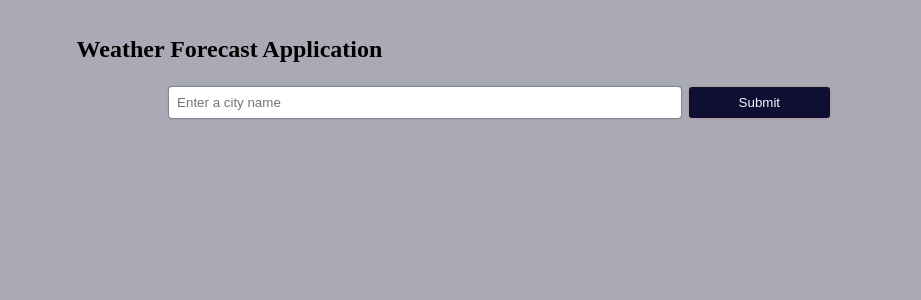
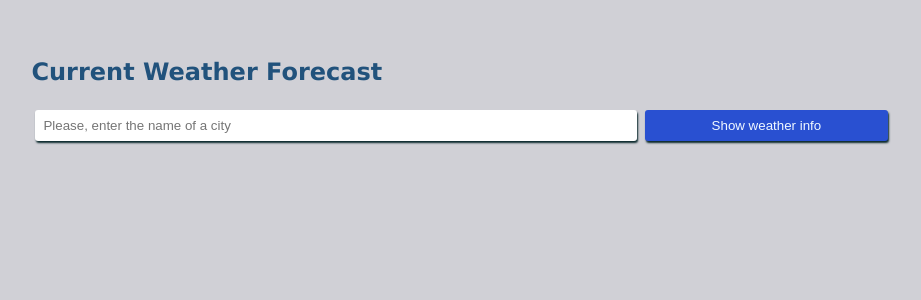
Before and after one commit to Imsabinst/weather, a React (Create React App) app: page / in a window 1280 px wide. Shown: the top 300 px of the page, without its empty margins (121-1042 px from the left). Built offline with nearby package versions, Linux system fonts and the light colour scheme.

Commit message:
design changed and code optimized

```diff
--- a/src/App.css
+++ /dev/null
@@ -1,6 +0,0 @@
-.App {
-  height: 55vh;
-  margin: auto;
-  width: 70%;
-  padding: 8px;
-}
--- a/src/App.js
+++ b/src/App.js
@@ -1,12 +1,76 @@
-import "./App.css";
+import { useEffect, useState } from "react";
+import axios from "axios";
+import { apikey, baseURL } from "./data/constants";
+
+import WeatherDetailsCard from "./components/WeatherDetailsCard";
 import Homepage from "./components/Homepage";
 
 function App() {
+  const [currentWeather, setCurrentWeather] = useState("");
+  const [singleLocation, setSingleLocation] = useState("");
+  const [isLoading, setIsLoading] = useState(true);
+  const [error, setError] = useState(false);
+
+  const getData = async (e) => {
+    const city = e.target.elements.city.value;
+    e.preventDefault();
+
+    if (city === "") {
+      setError(true);
+      setSingleLocation("");
+    } else {
+      try {
+        const loc_url = `${baseURL}/locations/v1/search?apikey=${apikey}&q=${city}`;
+        const res = await axios.get(loc_url);
+        const cities = await res.data;
+        if (!cities.length) {
+          setError(true);
+          setSingleLocation("");
+        } else {
+          setIsLoading(true);
+          getMoreInfo(cities[0]);
+        }
+      } catch (err) {
+        alert(err);
+      }
+    }
+    e.target.elements.city.value = "";
+  };
+
+  const getMoreInfo = async (location) => {
+    if (location) {
+      try {
+        const url = `${baseURL}/currentconditions/v1/${location.Key}?apikey=${apikey}`;
+        const res = await axios.get(url);
+        const locations = await res.data;
+        setCurrentWeather(locations);
+        setSingleLocation(location);
+      } catch (err) {
+        alert(err);
+      }
+    }
+  };
+  useEffect(() => {
+    setIsLoading("");
+    setError("");
+  }, [singleLocation]);
+
   return (
-    <div className="App">
-      <h2>Weather Forecast Application</h2>
-      <Homepage />
-    </div>
+    <>
+      <div className="main">
+        <Homepage cityName={getData} />
+
+        <div>{isLoading ? "It's loading...." : null}</div>
+
+        {currentWeather && singleLocation ? (
+          <WeatherDetailsCard
+            currentWeather={currentWeather}
+            singleLocation={singleLocation}
+          />
+        ) : null}
+        <div>{error ? "Please, enter a valid city name..." : null}</div>
+      </div>
+    </>
   );
 }
 
--- a/src/components/Homepage.js
+++ b/src/components/Homepage.js
@@ -1,73 +1,17 @@
-import { useEffect, useState } from "react";
-import axios from "axios";
-import WeatherLocations from "./WeatherLocations";
-import { apikey, baseURL } from "../data/constants";
 import "./homepage.css";
-import WeatherDetailsCard from "./WeatherDetailsCard";
 
-const Homepage = () => {
-  const [city, setCity] = useState("");
-  const [location, setLocation] = useState("");
-  const [currentWeather, setCurrentWeather] = useState("");
-  const [singleLocation, setSingleLocation] = useState("");
-  const [error, setError] = useState(false);
-
-  const getData = async () => {
-    try {
-      const loc_url = `${baseURL}/locations/v1/search?apikey=${apikey}&q=${city}`;
-      const res = await axios.get(loc_url);
-      const city_data = await res.data;
-      setLocation(city_data);
-    } catch (error) {
-      console.log(error);
-    }
-    setCity("");
-  };
-
-  useEffect(() => {
-    setCurrentWeather("");
-  }, [location]);
-
+const Homepage = ({ cityName }) => {
   return (
-    <div className="main">
-      <input
-        required
-        value={city}
-        onChange={(e) => {
-          setCity(e.target.value);
-        }}
-        type="text"
-        placeholder="Enter a city name"
-      />
-      <button
-        onClick={() => {
-          if (city === "") {
-            setError(true);
-          } else {
-            getData(city);
-            setError(false);
-          }
-        }}
-        variant="primary"
-      >
-        Submit
-      </button>
-      <div>
-        {location ? (
-          <WeatherLocations
-            location={location}
-            setCurrentWeather={setCurrentWeather}
-            setSingleLocation={setSingleLocation}
-          />
-        ) : null}
-      </div>
-      {currentWeather ? (
-        <WeatherDetailsCard
-          currentWeather={currentWeather}
-          location={singleLocation}
+    <div>
+      <h2>Current Weather Forecast</h2>
+      <form onSubmit={cityName}>
+        <input
+          type="text"
+          placeholder="Please, enter the name of a city"
+          name="city"
         />
-      ) : null}
-      <div>{error ? "Please, enter a valid city name..." : null}</div>
+        <button>Show weather info</button>
+      </form>
     </div>
   );
 };
--- a/src/components/WeatherDetailsCard.js
+++ b/src/components/WeatherDetailsCard.js
@@ -1,15 +1,20 @@
 import React from "react";
 import "./weatherDetailsCard.css";
 
-const WeatherDetailsCard = ({ currentWeather, location }) => {
+const WeatherDetailsCard = ({ currentWeather, singleLocation }) => {
   return (
-    <div className="info">
+    <div className="weather__info">
       <div>
-        {location.EnglishName}, {location.Country.ID}
+        <p>
+          {singleLocation.EnglishName}{" "}
+          <sup className="sup__name">{singleLocation.Country.ID}</sup>
+        </p>
       </div>
-      <div>
-        {currentWeather[0].Temperature.Metric.Value}&deg;{" "}
-        {currentWeather[0].Temperature.Metric.Unit}
+      <div className="temp_details">
+        <div className="temp__value">
+          {currentWeather[0].Temperature.Metric.Value}&deg;
+          <b>{currentWeather[0].Temperature.Metric.Unit}</b>
+        </div>
       </div>
       <div>
         <img
--- a/src/components/WeatherLocations.js
+++ /dev/null
@@ -1,50 +0,0 @@
-import axios from "axios";
-import { apikey, baseURL } from "../data/constants";
-import "./weatherLocations.css";
-
-const WeatherLocations = ({
-  location,
-  setCurrentWeather,
-  setSingleLocation,
-}) => {
-  const getMoreInfo = async (cw) => {
-    if (cw) {
-      try {
-        const url = `${baseURL}/currentconditions/v1/${cw.Key}?apikey=${apikey}`;
-        const res = await axios.get(url);
-        const location_data = await res.data;
-        setCurrentWeather(location_data);
-      } catch (error) {
-        console.log(error);
-      }
-    }
-  };
-
-  return (
-    <div>
-      <div className="container">
-        {location &&
-          location.map((cw, index) => {
-            return (
-              <div key={index}>
-                <div className="card">
-                  {cw.EnglishName}, {cw.Country.EnglishName}
-                  <button
-                    className="button"
-                    onClick={() => {
-                      getMoreInfo(cw);
-                      setSingleLocation(cw);
-                    }}
-                  >
-                    More info
-                  </button>
-                </div>
-              </div>
-            );
-          })}
-      </div>
-    </div>
-  );
-};
-
-export default WeatherLocations;
--- a/src/components/homepage.css
+++ b/src/components/homepage.css
@@ -1,24 +1,29 @@
+h2 {
+  font-family: "Lucida Sans", "Lucida Sans Regular", "Lucida Grande",
+    "Lucida Sans Unicode", Geneva, Verdana, sans-serif;
+  color: rgb(33, 82, 124);
+}
 .main {
   margin: auto;
   width: 80%;
 }
 .main input {
-  min-width: 70%;
+  min-width: 60%;
   padding: 8px;
   border-radius: 3px;
   margin: 4px;
   outline: none;
   border: none;
-  box-shadow: 0px 0px 2px rgb(9, 40, 44);
+  box-shadow: 1px 2px 2px rgb(9, 40, 44);
 }
 .main button {
-  min-width: 20%;
+  min-width: 25%;
   padding: 8px;
   border-radius: 3px;
   margin: 4px;
   outline: none;
   border: none;
   color: aliceblue;
-  background-color: rgb(15, 15, 51);
-  box-shadow: 0px 0px 3px rgb(180, 137, 137);
+  background-color: rgb(41, 80, 209);
+  box-shadow: 1px 2px 2px rgb(9, 40, 44);
 }
--- a/src/components/weatherDetailsCard.css
+++ b/src/components/weatherDetailsCard.css
@@ -1,21 +1,46 @@
+.weather__info {
+  margin: 0 auto;
+  margin-top: 7%;
+  padding: 5px 30px;
+  width: 250px;
+  height: 350px;
+  border-radius: 12px;
 
-.info {
-  min-height: 30vh;
-  width: 150px;
-  margin-left: auto;
-  margin-right: auto;
-  margin-top: 10px;
-  background-color: rgb(61, 61, 51);
-  border-radius: 16px;
-  box-shadow: 0px 0px 3px rgb(44, 32, 32);
+  background-color: rgb(255, 255, 255);
+  box-shadow: 4px 4px 2px rgb(9, 40, 44);
   display: flex;
   flex-direction: column;
   align-items: center;
   justify-content: center;
-  color: rgb(255, 255, 255);
+
+  color: rgb(27, 24, 24);
   text-shadow: 0px 0px 1px rgb(173, 171, 171);
-  font-size: 20px;
+  font-size: 24px;
+  font-family: "Franklin Gothic Medium", "Arial Narrow", Arial, sans-serif;
+}
+
+.sup__name {
+  background-color: rgb(235, 197, 31);
+  border-radius: 12px;
+  width: auto;
+  padding-left: 8px;
+  padding-right: 8px;
+  font-size: 16px;
 }
 div {
-  margin-top: 4px;
+  padding: 10px;
 }
+
+.temp_details {
+  display: flex;
+  flex-direction: row;
+}
+.temp__value {
+  font-size: 32px;
+  color: rgb(151, 83, 44);
+}
+
+b {
+  font-size: 24px;
+  vertical-align: text-top;
+}
--- a/src/components/weatherLocations.css
+++ /dev/null
@@ -1,36 +0,0 @@
-h3 {
-  text-align: center;
-  font-size: 32px;
-  color: #f0f2f3;
-}
-.container {
-  display: flex;
-  min-height: 35vh;
-  flex-direction: row;
-  justify-content: center;
-}
-.card {
-  min-height: 25vh;
-  min-width: 170px;
-  margin: 8px;
-  margin-top: 10px;
-  background-color: rgb(31, 53, 73);
-  border-radius: 16px;
-  box-shadow: 0px 0px 3px rgb(44, 32, 32);
-  display: flex;
-  flex-direction: column;
-  align-items: center;
-  justify-content: center;
-  color: rgb(227, 231, 235);
-  text-shadow: 0px 0px 1px rgb(97, 90, 90);
-  font-size: 20px;
-}
-
-.button {
-  height: 32px;
-  width: 100px;
-  background: #3e474b !important;
-  letter-spacing: 0.2px;
-  border: none !important;
-  border-radius: 10px;
-}
--- a/src/data/constants.js
+++ b/src/data/constants.js
@@ -1,2 +1,2 @@
 export const baseURL = "https://dataservice.accuweather.com";
-export const apikey = "oXBhGKImcIkDblxbw0y6WDgTCHhuplQv";
+export const apikey = "BqYRgSDKad05nowygRDMSaQaIGSOpCU5";
--- a/src/index.css
+++ b/src/index.css
@@ -1,3 +1,3 @@
 body {
-  background-color: rgb(170, 170, 182);
+  background-color: rgb(208, 208, 214);
 }
```
